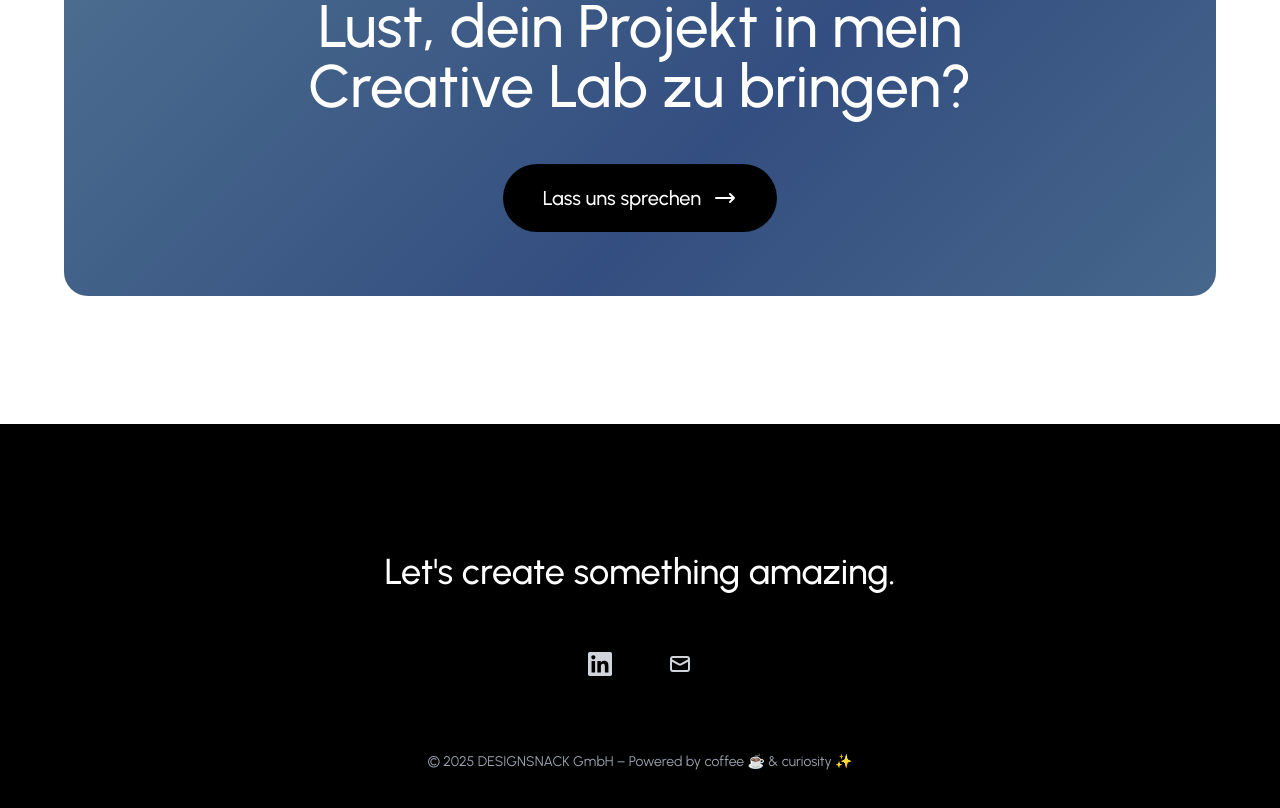
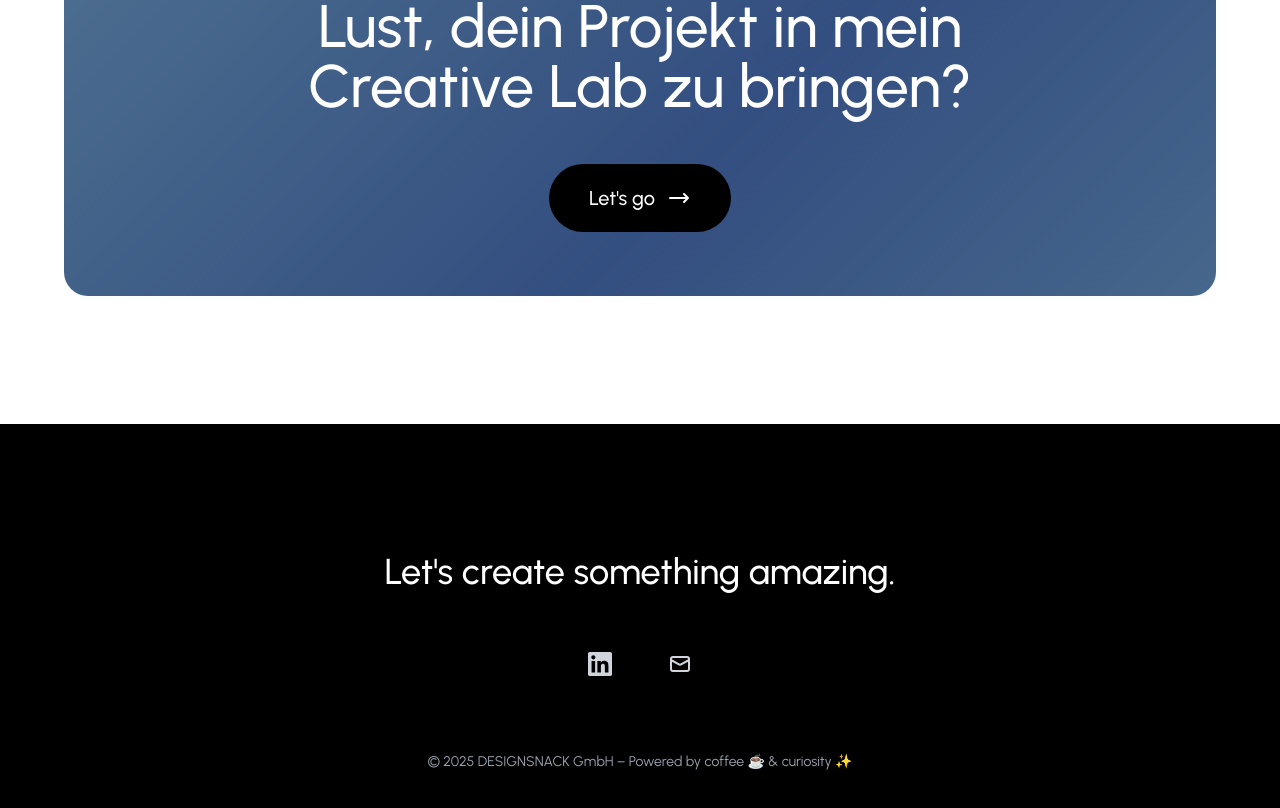
Before and after one commit to thomasveit89/DESIGNSNACK, a Nuxt app: page / in a window 1280 px wide. Shown: the part 6435-7243 px from the top of the page. Built offline with nearby package versions, Linux system fonts and the light colour scheme.

Commit message:
change button text

```diff
--- a/pages/index.vue
+++ b/pages/index.vue
@@ -458,7 +458,7 @@
               Lust, dein Projekt in mein<br>Creative Lab zu bringen?
             </h2>
             <a href="mailto:hi@designsnack.ch" class="bg-black text-white px-10 py-5 rounded-full text-xl font-medium flex items-center mx-auto elastic-btn hover:bg-gray-900 transition-colors duration-300 inline-flex">
-              Lass uns sprechen
+              Let's go
               <svg class="ml-3 w-6 h-6" fill="none" stroke="currentColor" viewBox="0 0 24 24" xmlns="http://www.w3.org/2000/svg">
                 <path stroke-linecap="round" stroke-linejoin="round" stroke-width="2" d="M17 8l4 4m0 0l-4 4m4-4H3"></path>
               </svg>
```
